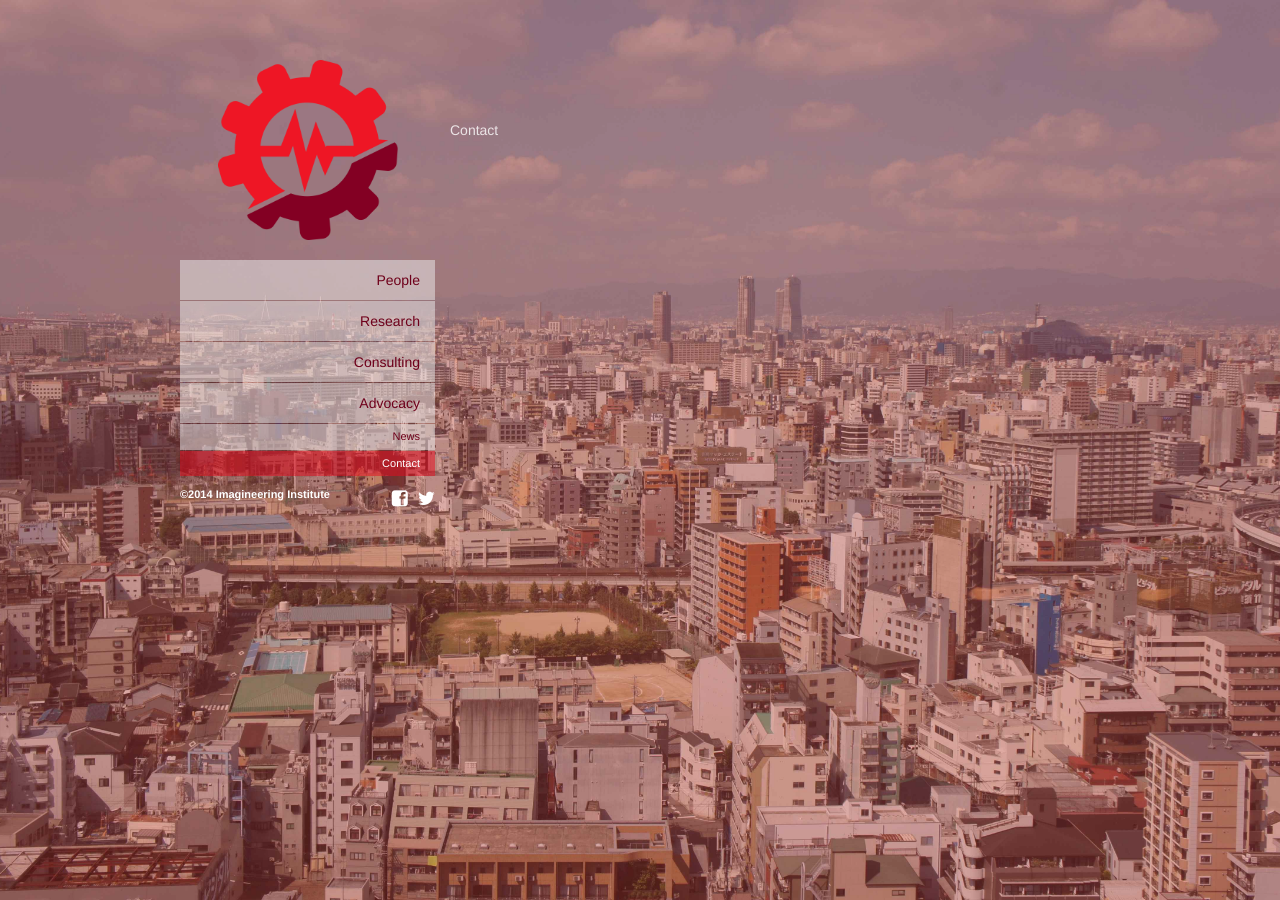
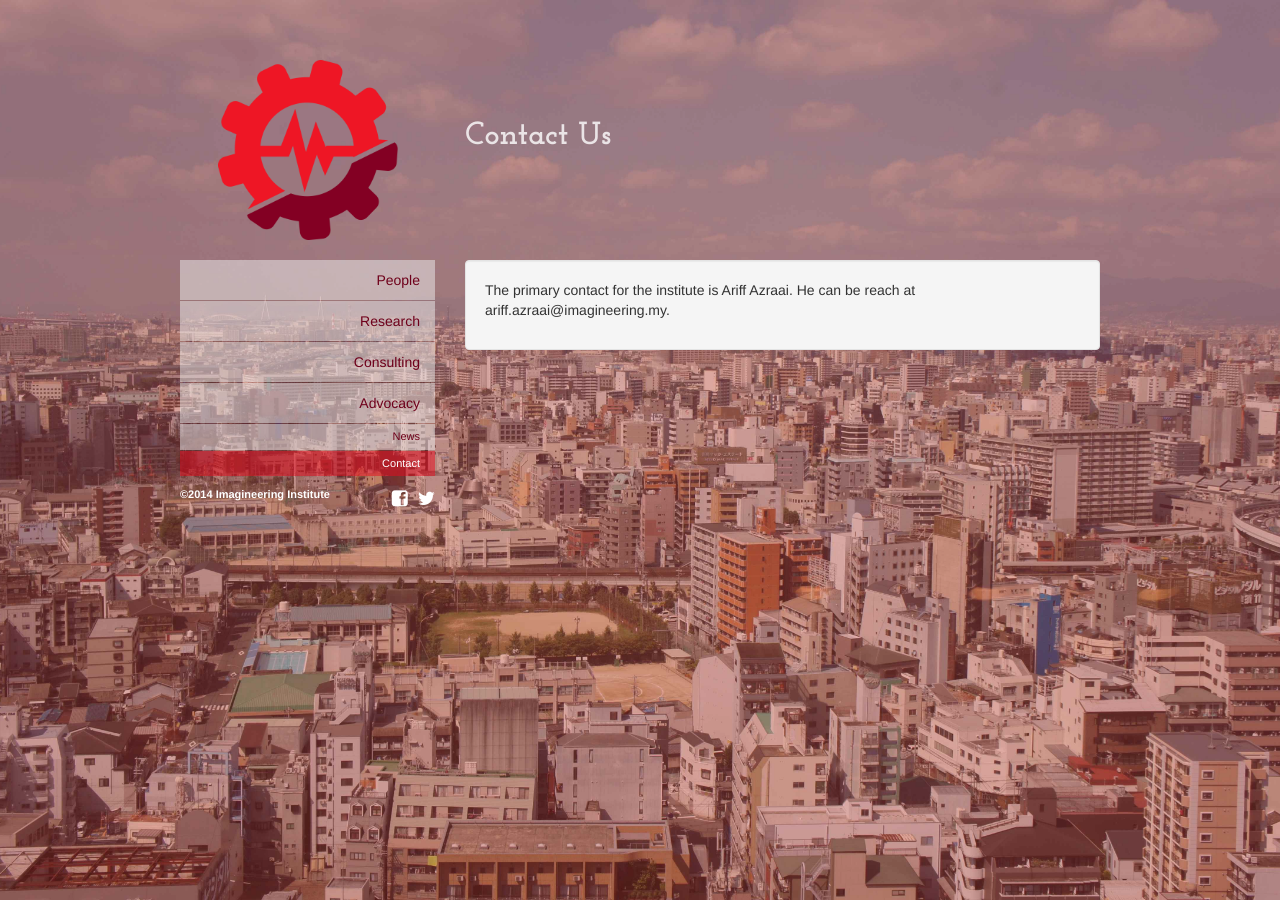
Before and after one commit to azraai/imagineering.github.io, a Jekyll site: the page built from contact.html, in a window 1280 px wide. Built offline with Jekyll 4.4.1, drawn with Linux system fonts in a browser that asks for light colours.

Commit message:
Update contact & People.

```diff
--- a/contact.html
+++ b/contact.html
@@ -1,8 +1,17 @@
 ---
 layout: default
-title: Contact
+title: Contact Us
 ---
 
-<div id="masthead">
-  Contact
+<div id="home" class="col-md-7">
+
+  <div id="masthead">
+    <div class="title">Contact Us</div>
+  </div>
+
+  <div id="content">
+    <div class="well well-small">
+      <p>The primary contact for the institute is Ariff Azraai. He can be reach at ariff.azraai@imagineering.my.</p>
+    </div>
+  </div>
 </div>
--- a/people.html
+++ b/people.html
@@ -15,9 +15,9 @@ title: People
     <h3 class="section-title">Directors</h3>
 
     <ul class="list-group">
-      <li class="list-group-item">Ariff Azraai Roslan</li>
       <li class="list-group-item">Muhammad Hafiz Badrulhisham</li>
       <li class="list-group-item">'Mohd Afiq Haziq Md Jumadi</li>
+      <li class="list-group-item">Ariff Azraai Roslan</li>
     </ul>
 
     <!--
```
